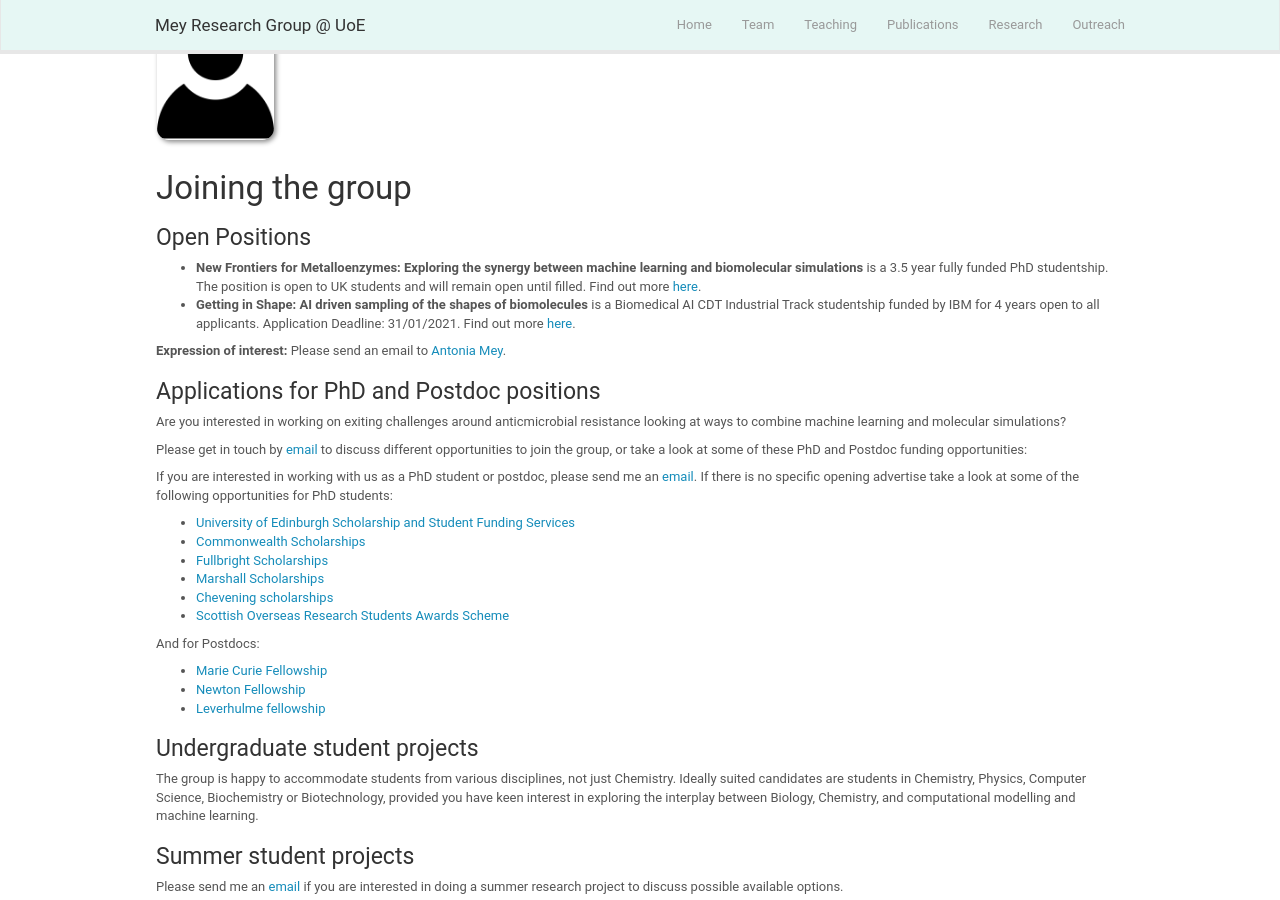
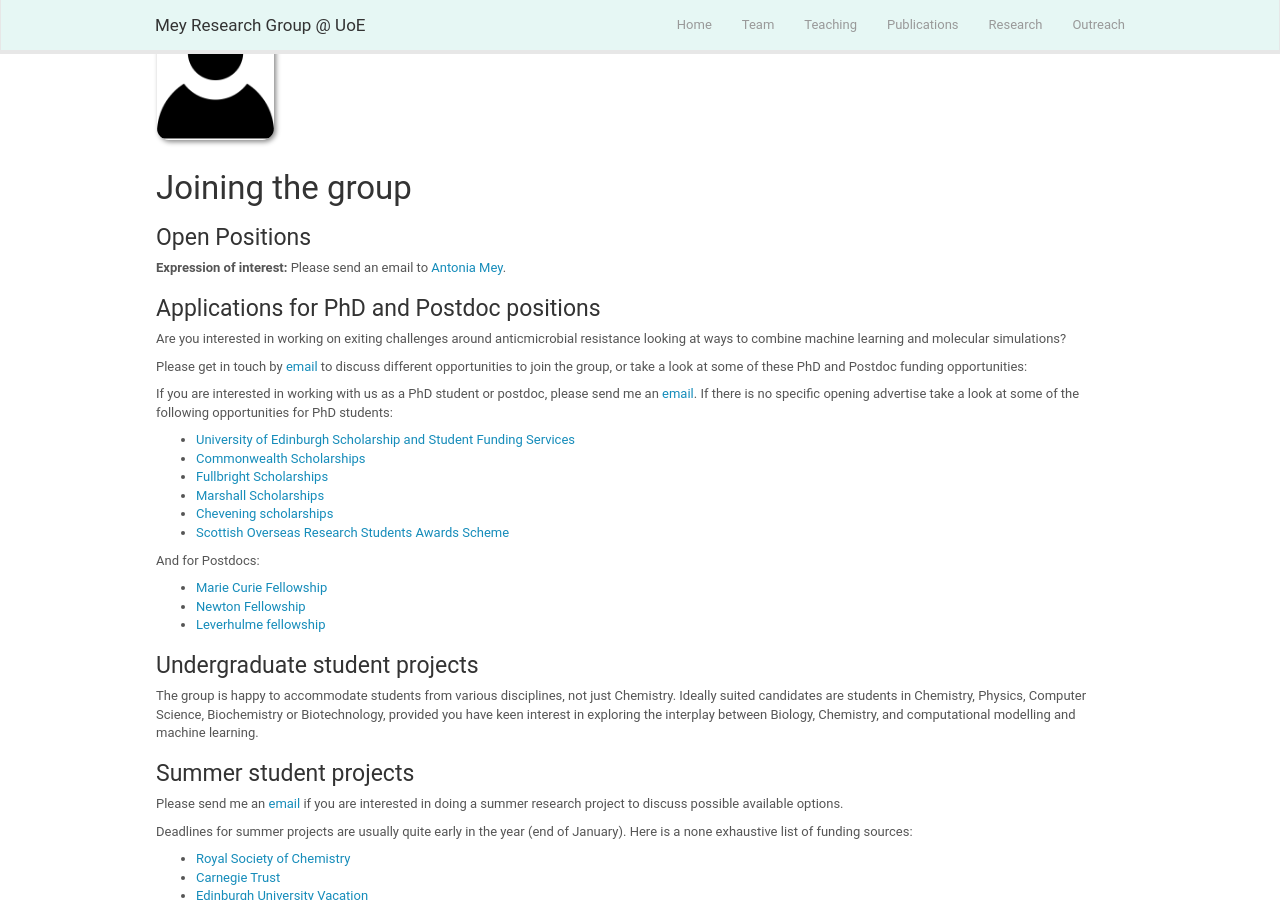
Before and after one commit to mozhu621/intellistream.github.io, a Jekyll site: the page built from _pages/team.md, in a window 1280 px wide and 900 px high, scrolled down 805 px. Built offline with Jekyll 4.4.1, drawn with Linux system fonts in a browser that asks for light colours; nearby versions of some CDN libraries.

Commit message:
removing PhD advert

```diff
--- a/_pages/team.md
+++ b/_pages/team.md
@@ -157,9 +157,6 @@ permalink: /team/
 
 ### Open Positions
 
-- **New Frontiers for Metalloenzymes: Exploring the synergy between machine learning and biomolecular simulations** is a 3.5 year fully funded PhD studentship. The position is open to UK students and will remain open until filled. Find out more [here]({{ site.url }}{{ site.baseurl }}/downloads/MEY_web21-01.pdf).
-- **Getting in Shape: AI driven sampling of the shapes of biomolecules** is a Biomedical AI CDT Industrial Track studentship funded by IBM for 4 years open to all applicants. Application Deadline: 31/01/2021. Find out more [here](https://web.inf.ed.ac.uk/cdt/biomedical-ai/apply/industrial-track-cdt).
-
 **Expression of interest:** Please send an email to [Antonia Mey](mailto:antonia.mey@ed.ac.uk).
 
 ### Applications for PhD and Postdoc positions
```
